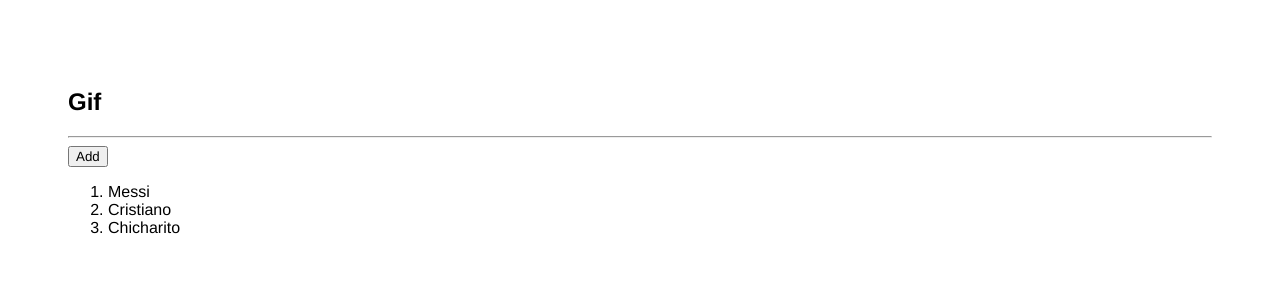
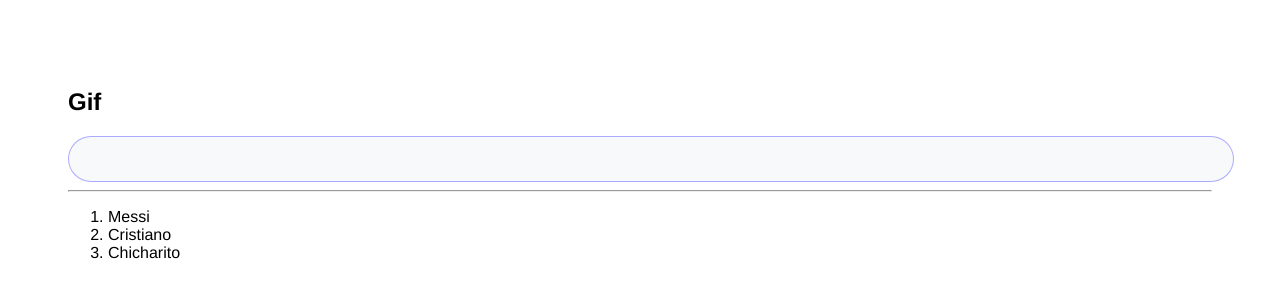
Before and after one commit to alanmaranto/gif-searcher, a React (Create React App) app: page / in a window 1280 px wide. Shown: the top 300 px of the page. Built offline with nearby package versions, Linux system fonts and the light colour scheme.

Commit message:
feature(add category): submit category in array

```diff
--- /dev/null
+++ b/src/components/AddCategory.js
@@ -0,0 +1,33 @@
+import React, { useState } from "react";
+import PropTypes from "prop-types";
+
+const AddCategory = ({ setCategories, categories }) => {
+  const [category, setCategory] = useState("");
+
+  const handleInputCategory = (e) => {
+    setCategory(e.target.value);
+  };
+
+  const handleSubmit = (e) => {
+    e.preventDefault();
+    if (category.trim().length > 2) {
+      setCategories([...categories, category.trimStart().trimEnd()]);
+      setCategory("");
+    }
+  };
+
+  return (
+    <form onSubmit={handleSubmit}>
+      <div>
+        <input type="text" value={category} onChange={handleInputCategory} />
+      </div>
+    </form>
+  );
+};
+
+AddCategory.propTypes = {
+  setCategories: PropTypes.func.isRequired,
+  categories: PropTypes.array.isRequired,
+};
+
+export default AddCategory;
--- a/src/components/GifApp.js
+++ b/src/components/GifApp.js
@@ -1,19 +1,20 @@
 import React, { useState } from "react";
-import PropTypes from "prop-types";
+import AddCategory from "./AddCategory";
 import data from "./categories";
 
 const GifApp = (props) => {
-  const [ categories, setCategories] = useState(data)
+  const [categories, setCategories] = useState(data);
 
-  const handleAdd = () => {
+  /*   const handleAdd = () => {
     setCategories([...categories, 'Rooney'])
-  }
+    setCategories(cats => [...cats, categories] )
+  } */
+
   return (
     <div>
       <h2>Gif</h2>
+      <AddCategory setCategories={setCategories} categories={categories} />
       <hr />
-
-      <button onClick={handleAdd}>Add</button>
 
       <ol>
         {categories.map((category) => {
@@ -24,6 +25,4 @@ const GifApp = (props) => {
   );
 };
 
-GifApp.propTypes = {};
-
 export default GifApp;
--- a/src/index.css
+++ b/src/index.css
@@ -5,3 +5,17 @@
 body {
   padding: 60px;
 }
+
+input {
+  font-size: 1.3rem;
+  width: 100%;
+  border: none;
+  border: 1px solid rgba(0, 0, 255, 0.315);
+  border-radius: 25px;
+  background-color: #f8f9fb;
+  padding: 10px
+}
+
+input:focus {
+  outline: 0
+}
```
